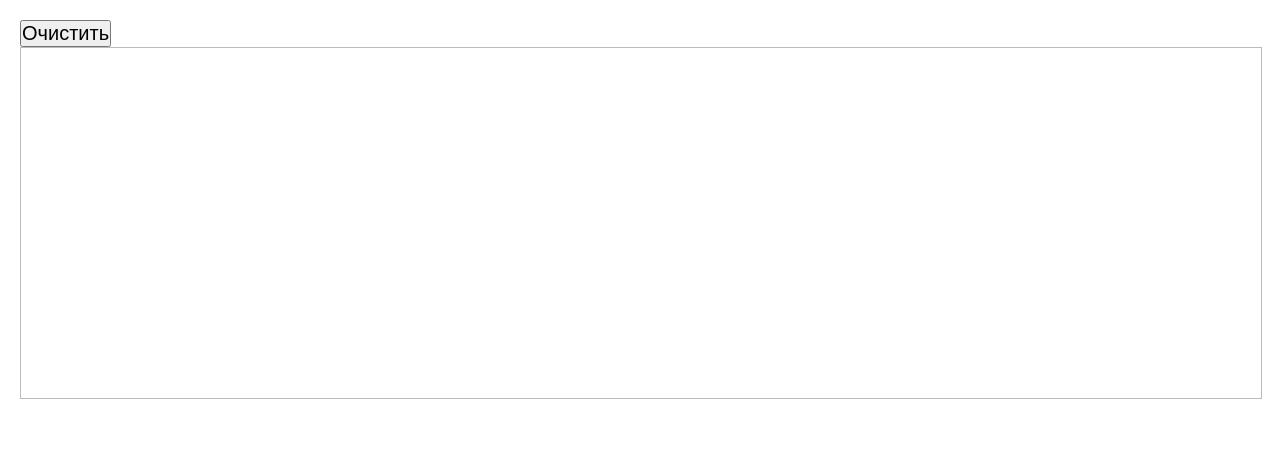
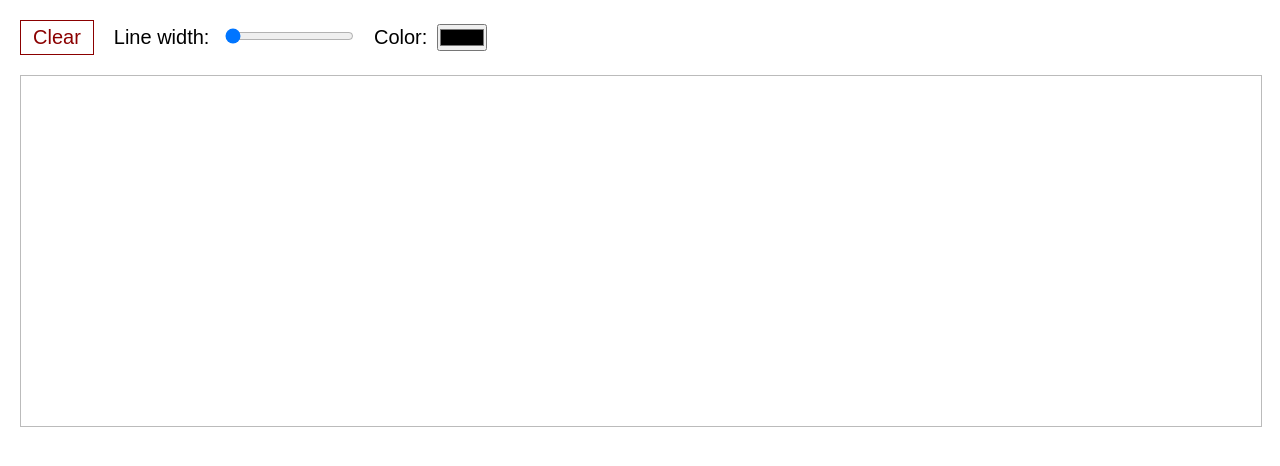
Before and after one commit to DmitryAvilov23/paint, an Angular app: page / in a window 1280 px wide. Shown: the top 466 px of the page. Built offline with nearby package versions, Linux system fonts and the light colour scheme.

Commit message:
feat: Paint: Completed main part

```diff
--- a/src/app/views/paint-field/canvas/canvas.component.scss
+++ b/src/app/views/paint-field/canvas/canvas.component.scss
@@ -1,4 +1,5 @@
 .canvas {
+    cursor: crosshair;
     width: 100%;
     height: 350px;
     border: 1px solid #bbbbbb;
--- a/src/app/views/paint-field/canvas/canvas.component.ts
+++ b/src/app/views/paint-field/canvas/canvas.component.ts
@@ -42,8 +42,11 @@ export class CanvasComponent implements AfterViewInit, OnDestroy {
 
     this.initEvents();
     this.initCanvas();
+
     this.createMouseDownSubscribtion();
     this.createClearFieldSubscribtion();
+    this.createLineWidthSubscribtion();
+    this.createLineColorSubscribtion();
   }
 
   ngOnDestroy(): void {
@@ -59,7 +62,7 @@ export class CanvasComponent implements AfterViewInit, OnDestroy {
   }
 
   private initCanvas(): void {
-    const rect = this._canvas.getBoundingClientRect();
+    const rect: DOMRect = this._canvas.getBoundingClientRect();
 
     this._canvas.width = rect.width * this._scale;
     this._canvas.height = rect.height * this._scale;
@@ -85,6 +88,18 @@ export class CanvasComponent implements AfterViewInit, OnDestroy {
     });
   }
 
+  private createLineWidthSubscribtion(): void {
+    this._paintService.onLineWidthChange.pipe(takeUntil(this._ngUnsubscribe)).subscribe((width: number) => {
+      this._context.lineWidth = width;
+    })
+  }
+
+  private createLineColorSubscribtion(): void {
+    this._paintService.onColorChange.pipe(takeUntil(this._ngUnsubscribe)).subscribe((color: string) => {
+      this._context.strokeStyle = color;
+    })
+  }
+
   private getMouseMoveSubscribtion(): Observable<any> {
     return this._mouseMove$.pipe(
       map((e: any) => {
--- a/src/app/views/paint-field/paint.module.ts
+++ b/src/app/views/paint-field/paint.module.ts
@@ -1,11 +1,13 @@
 import { NgModule } from '@angular/core';
 import { CommonModule } from '@angular/common';
+import { FormsModule } from '@angular/forms';
 
 import { PaintFieldComponent } from './paint-field.component';
 import { ToolsPanelComponent } from './tools-panel/tools-panel.component';
 import { CanvasComponent } from './canvas/canvas.component';
 import { RangeInputComponent } from './tools-panel/range-input/range-input.component';
 import { ClearButtonComponent } from './tools-panel/clear-button/clear-button.component';
+import { ColorInputComponent } from './tools-panel/color-input/color-input.component';
 
 @NgModule({
   declarations: [
@@ -13,10 +15,12 @@ import { ClearButtonComponent } from './tools-panel/clear-button/clear-button.co
     ToolsPanelComponent,
     CanvasComponent,
     RangeInputComponent,
+    ColorInputComponent,
     ClearButtonComponent
   ],
   imports: [
-    CommonModule
+    CommonModule,
+    FormsModule
   ]
 })
 export class PaintModule { }
--- a/src/app/views/paint-field/tools-panel/clear-button/clear-button.component.html
+++ b/src/app/views/paint-field/tools-panel/clear-button/clear-button.component.html
@@ -1 +1 @@
-<button (click)="clearPaintField()"> Очистить </button>
+<button class="button right-20" (click)="clearPaintField()"> Clear </button>
--- a/src/app/views/paint-field/tools-panel/clear-button/clear-button.component.scss
+++ b/src/app/views/paint-field/tools-panel/clear-button/clear-button.component.scss
@@ -0,0 +1,6 @@
+.button {
+    border: 1px solid darkred;
+    color: darkred;
+    background: transparent;
+    padding: 5px 12px;
+}
--- /dev/null
+++ b/src/app/views/paint-field/tools-panel/color-input/color-input.component.html
@@ -0,0 +1,4 @@
+<label class="color">
+    Color:
+    <input class="color__input left-10" [(ngModel)]="color" (ngModelChange)="changeLineColor()" type="color">
+</label>
--- /dev/null
+++ b/src/app/views/paint-field/tools-panel/color-input/color-input.component.scss
@@ -0,0 +1,3 @@
+@import "mixins";
+
+.color { @include flex_ai_center(); }
--- /dev/null
+++ b/src/app/views/paint-field/tools-panel/color-input/color-input.component.ts
@@ -0,0 +1,22 @@
+import { Component, OnInit } from '@angular/core';
+
+import { PaintService } from '../../paint.service';
+
+@Component({
+  selector: 'app-color-input',
+  templateUrl: './color-input.component.html',
+  styleUrls: ['./color-input.component.scss']
+})
+export class ColorInputComponent implements OnInit {
+
+  public color: string = "#000";
+
+  constructor(private _paintService: PaintService) { }
+
+  ngOnInit(): void {
+  }
+
+  changeLineColor() {
+    this._paintService.onColorChange.emit(this.color);
+  }
+}
--- a/src/app/views/paint-field/tools-panel/tools-panel.component.html
+++ b/src/app/views/paint-field/tools-panel/tools-panel.component.html
@@ -1,3 +1,5 @@
-<div class="tools-panel">
+<div class="tools-panel bottom-20">
     <app-clear-button></app-clear-button>
+    <app-range-input></app-range-input>
+    <app-color-input></app-color-input>
 </div>
--- a/src/app/views/paint-field/tools-panel/tools-panel.component.scss
+++ b/src/app/views/paint-field/tools-panel/tools-panel.component.scss
@@ -0,0 +1,3 @@
+@import 'mixins';
+
+.tools-panel { @include flex_ai_center(); }
```
